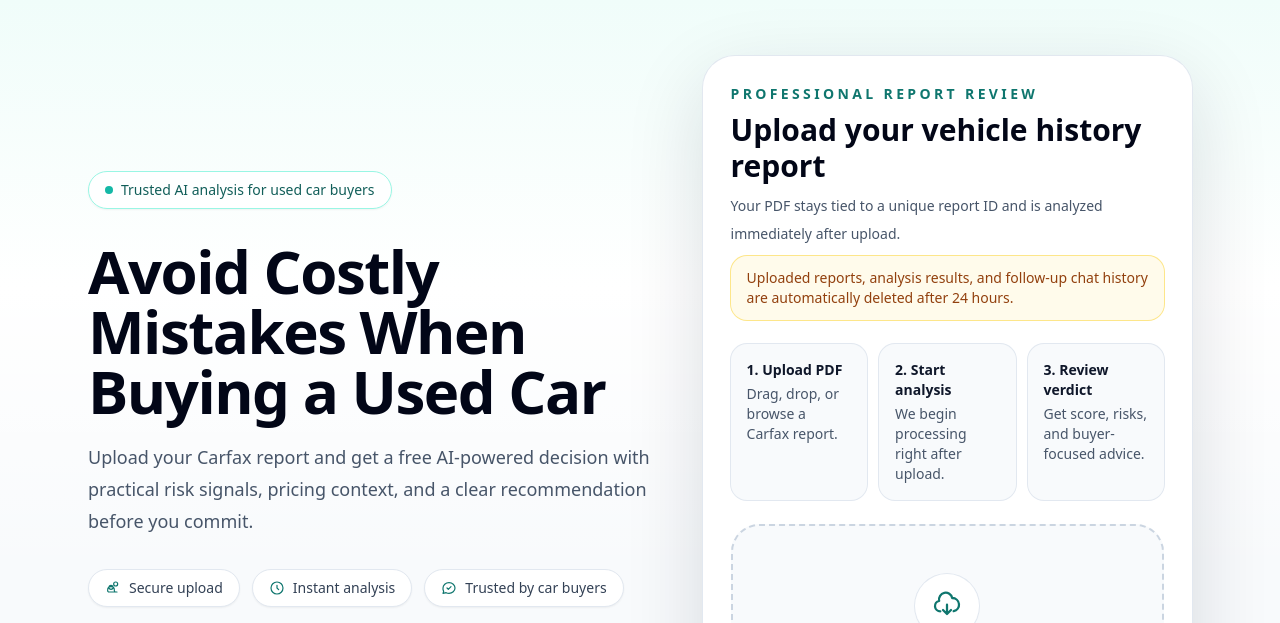
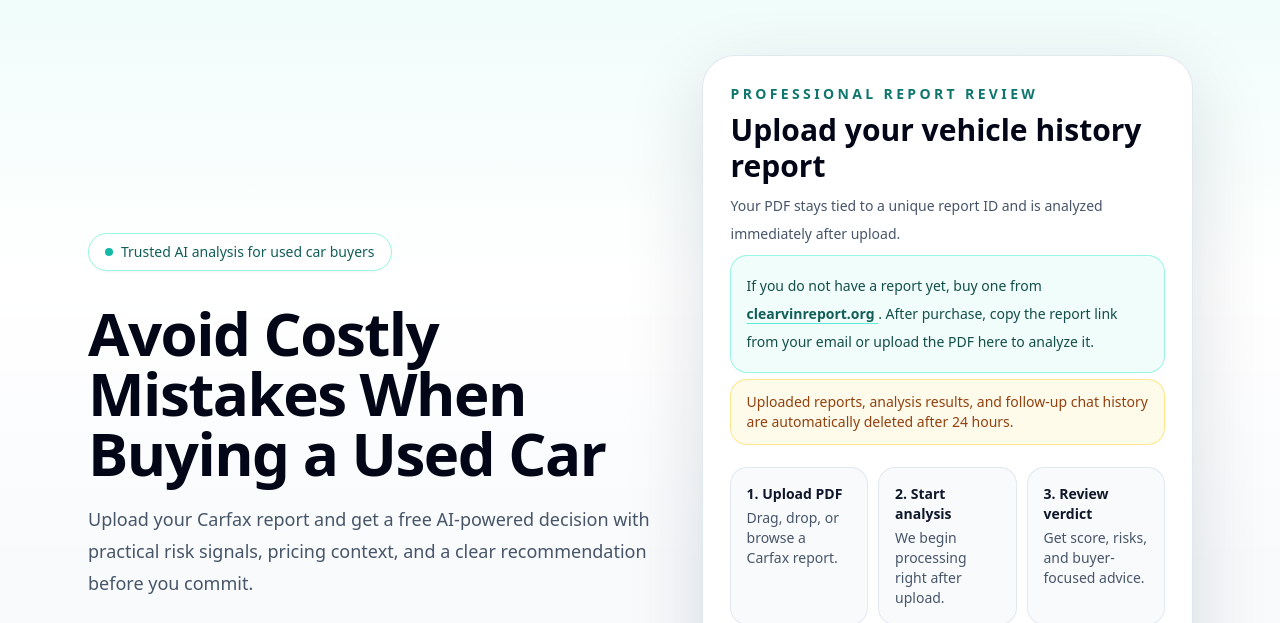
Before and after one commit to pristinetap-bot/VinAI, a Flask app: page / in a window 1280 px wide. Shown: the top 623 px of the page. Run offline with Flask 3, Linux system fonts and the light colour scheme; some libraries are stand-ins or nearby versions.

Commit message:
Add report purchase note to analyzer

```diff
--- a/templates/index.html
+++ b/templates/index.html
@@ -89,6 +89,13 @@
               <p class="text-sm leading-7 text-slate-600">
                 Your PDF stays tied to a unique report ID and is analyzed immediately after upload.
               </p>
+              <div class="rounded-2xl bg-teal-50 px-4 py-4 text-sm leading-7 text-teal-900 ring-1 ring-teal-200">
+                If you do not have a report yet, buy one from
+                <a href="https://clearvinreport.org/" target="_blank" rel="noopener noreferrer" class="font-semibold text-teal-800 underline decoration-teal-300 underline-offset-4 hover:text-teal-900">
+                  clearvinreport.org
+                </a>.
+                After purchase, copy the report link from your email or upload the PDF here to analyze it.
+              </div>
               <div class="rounded-2xl bg-amber-50 px-4 py-3 text-sm font-medium text-amber-800 ring-1 ring-amber-200">
                 Uploaded reports, analysis results, and follow-up chat history are automatically deleted after {{ retention_hours }} hours.
               </div>
```
